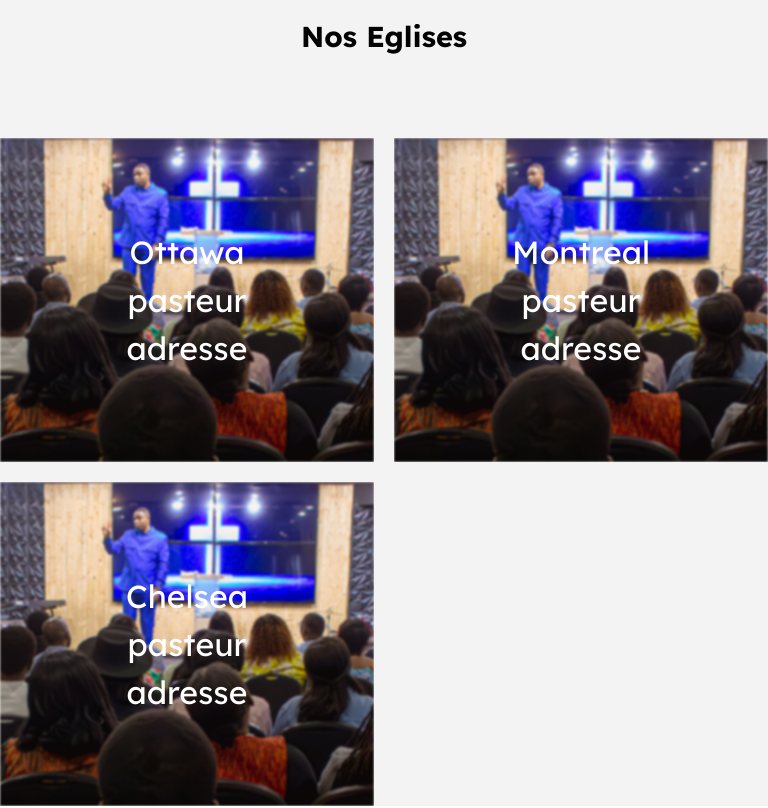
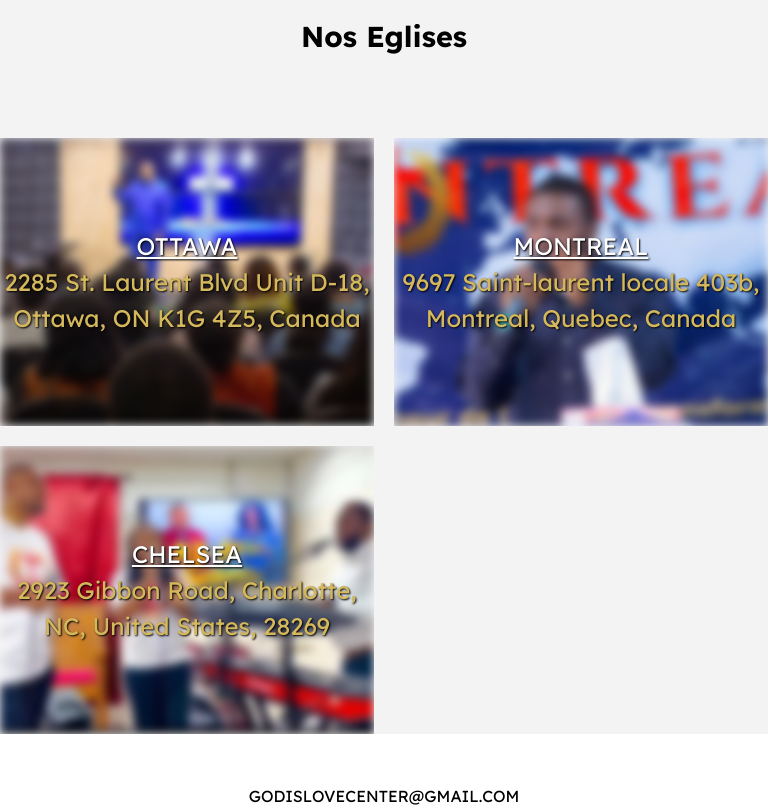
Before and after one commit to exauce-panda/God-is-love, a Next.js app: page /nos_eglises in a window 768 px wide. Shown: the part 960-1768 px from the top of the page. Built offline with nearby package versions, Linux system fonts and the light colour scheme.

Commit message:
correction

```diff
--- a/components/Description.jsx
+++ b/components/Description.jsx
@@ -40,7 +40,7 @@ export default function Description() {
         <div className={styles.titre_n_deux}>
         <div className={styles.desc}>
             <div className={styles.titre_mobile}>UNE SEULE GRANDE FAMILLE </div>
-            <div>
+            <div className={`${styles.desc_mob}`}>
             À l&apos;église God is Love Center (GILC), nous sommes une seule et grande famille. Nous expérimentons l&apos;amour de Dieu, car il nous aime plus que tout. Nous reconnaissons que Jésus-Christ est Dieu et qu&apos;il est mort pour nos péchés.
             </div>
             <div className={`${styles.verset}`}>Ephesiens 3:15</div>
--- a/components/description.module.css
+++ b/components/description.module.css
@@ -8,6 +8,9 @@
   justify-content: center;
   z-index: 1;
   color: white;
+}
+.desc_mob{
+  text-shadow: 1px 1px 2px rgb(78, 51, 1);
 }
 .titre{
   color: black;
@@ -26,6 +29,7 @@
   justify-content: center;
   padding-left: 80px;
   color: rgba(209,145,44,255);
+  text-shadow: 1px 1px 2px black;
   }
 .titre_n_deux{
   display: flex;
@@ -45,6 +49,7 @@
   display: flex;
   padding: 20px;
   justify-content: center;
+  text-shadow: 1px 1px 2px black;
 }
 .reseaux{
   position: relative;
--- a/components/don.jsx
+++ b/components/don.jsx
@@ -13,7 +13,7 @@ return(
     <div className={styles.bob}>
     <div className={styles.merci}>Merci pour votre don</div>
         <div className={styles.verset}>
-        <div className={`${styles.titre_verset}`}>2 Corinthiens 9:7</div>
+        <div className={styles.titre_verset}>2 Corinthiens 9:7</div>
         <div className={styles.text}>Que chacun donne comme il l&apos;a résolu en son <span className={styles.txt}>coeur</span>, sans <span className={styles.txt}>tristesse</span> ni <span className={styles.txt}>contrainte</span>; car Dieu aime celui qui donne avec joie.</div>
         </div>
         <div className={styles.paiements}>
--- a/components/don.module.css
+++ b/components/don.module.css
@@ -35,7 +35,7 @@
     padding-bottom: 20px;
 }
 .txt{
-    color: rgb(250, 0, 0);
+    color: rgb(187, 143, 0);
 }
 
 /* --- PAIEMENTS --- */
@@ -84,7 +84,7 @@
 .don_materiel{
     justify-content: center;
     border-radius: 20px;
-    background-color: rgb(255, 240, 208);
+    background-color: rgb(226, 173, 0);
     max-width: 500px;
     min-height: 300px;
     padding: 30px;
--- a/components/menuNav.module.css
+++ b/components/menuNav.module.css
@@ -29,7 +29,7 @@
 }
 
 .lien a:hover {
-    color: rgb(248, 179, 52);
+    color: rgb(199, 152, 0);
 }
 
 .test {
@@ -76,7 +76,7 @@
     display: block;
     height: 4px;
     width: 100%;
-    background-color: rgb(197, 177, 0);
+    background-color: rgb(201, 134, 34);
     border-radius: 2px;
     transition: all 0.4s ease;
     transform-origin: center;
@@ -92,7 +92,7 @@
     transform: rotate(-45deg) translateY(-7px) translateX(7px);
   }
   .burger.open{
-    border: solid 1px rgb(197, 177, 0);
+    border: solid 1px rgb(199, 152, 0);
     border-radius: 4px;
   }
 
--- a/components/nos_eglises.jsx
+++ b/components/nos_eglises.jsx
@@ -33,25 +33,22 @@ export default function Nos_eglises(){
      <div className={styles.eglise_un}>
         <div className={styles.eglise_un_bg}></div>
         <div className={styles.eglise_un_content}>
-        Ottawa
-        <div>pasteur</div>
-        <div>adresse</div>
+       <div className="text-white text-decoration-underline">OTTAWA</div>
+        <div> 2285 St. Laurent Blvd Unit D-18, Ottawa, ON K1G 4Z5, Canada</div>
         </div>
      </div>
      <div className={styles.eglise_deux}>
         <div className={styles.eglise_deux_bg}></div>
         <div className={styles.eglise_deux_content}>
-        Montreal
-        <div>pasteur</div>
-        <div>adresse</div>
+       <div className="text-white text-decoration-underline">MONTREAL</div>
+        <div>9697 Saint-laurent locale 403b, Montreal, Quebec, Canada</div>
         </div>
      </div>
      <div className={styles.eglise_trois}>
         <div className={styles.eglise_trois_bg}></div>
         <div className={styles.eglise_trois_content}>
-        Chelsea
-        <div>pasteur</div>
-        <div>adresse</div>
+       <div className="text-white text-decoration-underline">CHELSEA</div>
+        <div>2923 Gibbon Road, Charlotte, NC, United States, 28269</div>
         </div>
      </div>
     </div>
--- a/components/nos_eglises.module.css
+++ b/components/nos_eglises.module.css
@@ -29,6 +29,7 @@
     padding-top: 60px;
     padding-bottom: 60px;
     font-size: large;
+    color: rgb(175, 114, 22);
 }
 .histoire{
     display: flex;
@@ -70,12 +71,14 @@
   background-image: url('/images/bg_acceuil_1.jpg');
   background-size: cover;
   background-position: center;
-  filter:blur(1px);
+  filter:blur(5px);
   z-index: 0;
 }
 .eglise_un_content{
   position: relative;
   justify-content: center;
+  color:rgb(199, 152, 0);
+  text-shadow: 1px 1px 2px black;
   z-index: 1;
 }
 .eglise_deux{
@@ -88,15 +91,17 @@
 .eglise_deux_bg{
   position: absolute;
   top: 0; left: 0; right: 0; bottom: 0;
-  background-image: url('/images/bg_acceuil_1.jpg');
+  background-image: url('/images/eglises/gilcMTL.jpg');
   background-size: cover;
   background-position: center;
-  filter:blur(1px);
+  filter:blur(5px);
   z-index: 0;
 }
 .eglise_deux_content{
   position: relative;
   justify-content: center;
+  color:antiquewhite;
+  text-shadow: 1px 1px 2px black;
   z-index: 1;
 }
 .eglise_trois{
@@ -109,16 +114,18 @@
 .eglise_trois_bg{
   position: absolute;
   top: 0; left: 0; right: 0; bottom: 0;
-  background-image: url('/images/bg_acceuil_1.jpg');
+  background-image: url('/images/eglises/gilcCLS.jpg');
   background-size: cover;
   background-position: center;
-  filter:blur(1px);
+  filter:blur(5px);
   z-index: 0;
 }
 .eglise_trois_content{
   position: relative;
   justify-content: center;
   z-index: 1;
+  text-shadow: 1px 1px 2px black;
+  color:antiquewhite;
 }
 .img{
     display: block;
@@ -141,6 +148,19 @@
     background-color: rgb(255, 255, 255);
     font-size: 2rem;
     padding: 100px 30px 50px;
+  }
+
+  .eglise_un_content{
+    color:rgb(212, 184, 91);
+    font-size: x-large;
+  }
+  .eglise_deux_content{
+    color:rgb(212, 184, 91);
+    font-size: x-large;
+  }
+  .eglise_trois_content{
+    color:rgb(212, 184, 91);
+    font-size: x-large;
   }
 
   .img {
@@ -191,7 +211,18 @@
     padding: 30px;
     gap: 20px;
   }
-
+  .eglise_un_content{
+    color:rgb(212, 184, 91);
+    font-size: x-large;
+  }
+  .eglise_deux_content{
+    color:rgb(212, 184, 91);
+    font-size: x-large;
+  }
+  .eglise_trois_content{
+    color:rgb(212, 184, 91);
+    font-size: x-large;
+  }
   .img {
     width: 90%;
     margin: auto;
--- a/components/service.module.css
+++ b/components/service.module.css
@@ -7,6 +7,7 @@
     font-size:large;
     padding-top: 60px;
     padding-bottom: 60px;
+    color:rgb(175, 114, 22);
 }
 .text{
     color:rgb(255, 63, 4);
```
Also changed, not shown: public/images/eglises/gilcCLS.jpg (added), public/images/eglises/gilcMTL.jpg (added).
